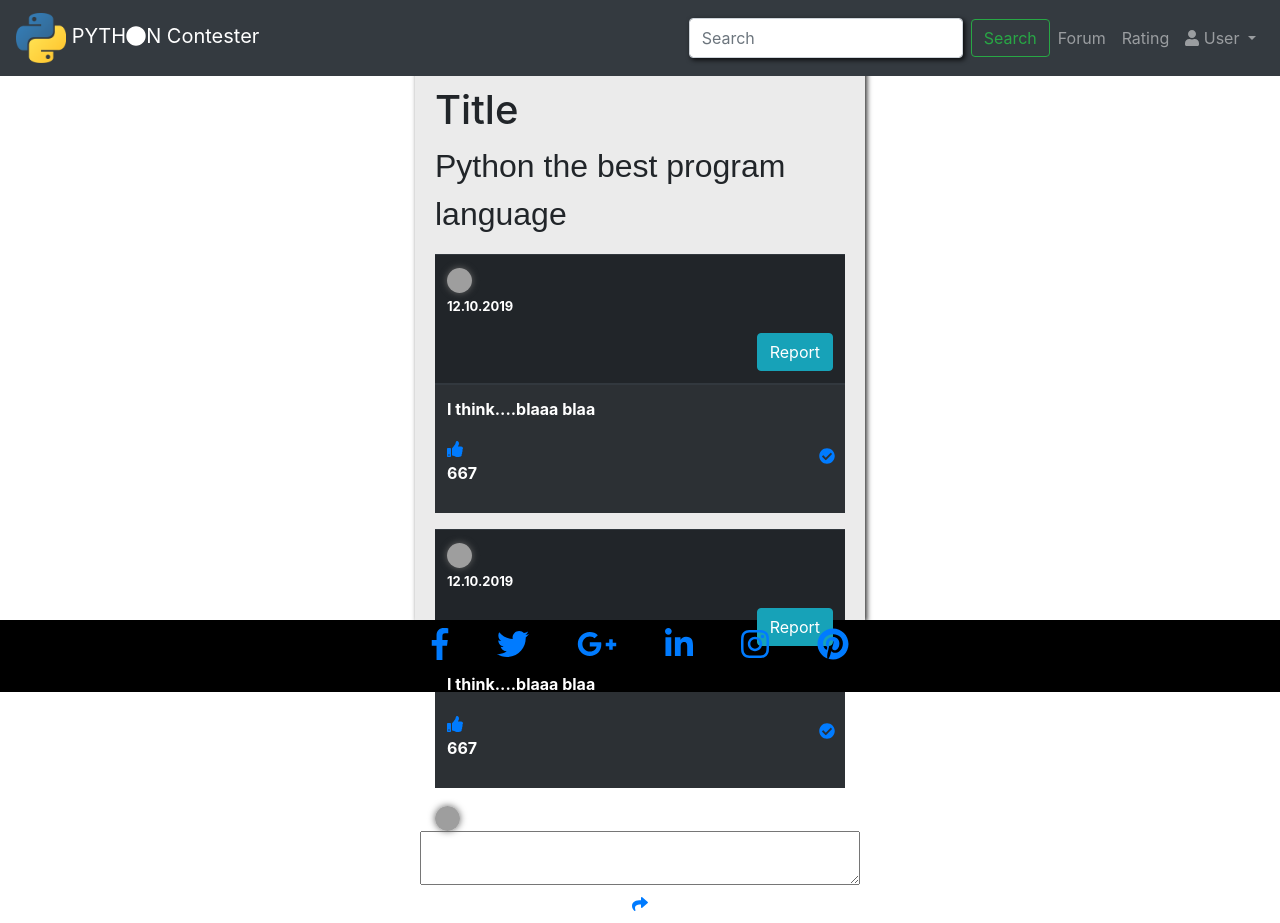
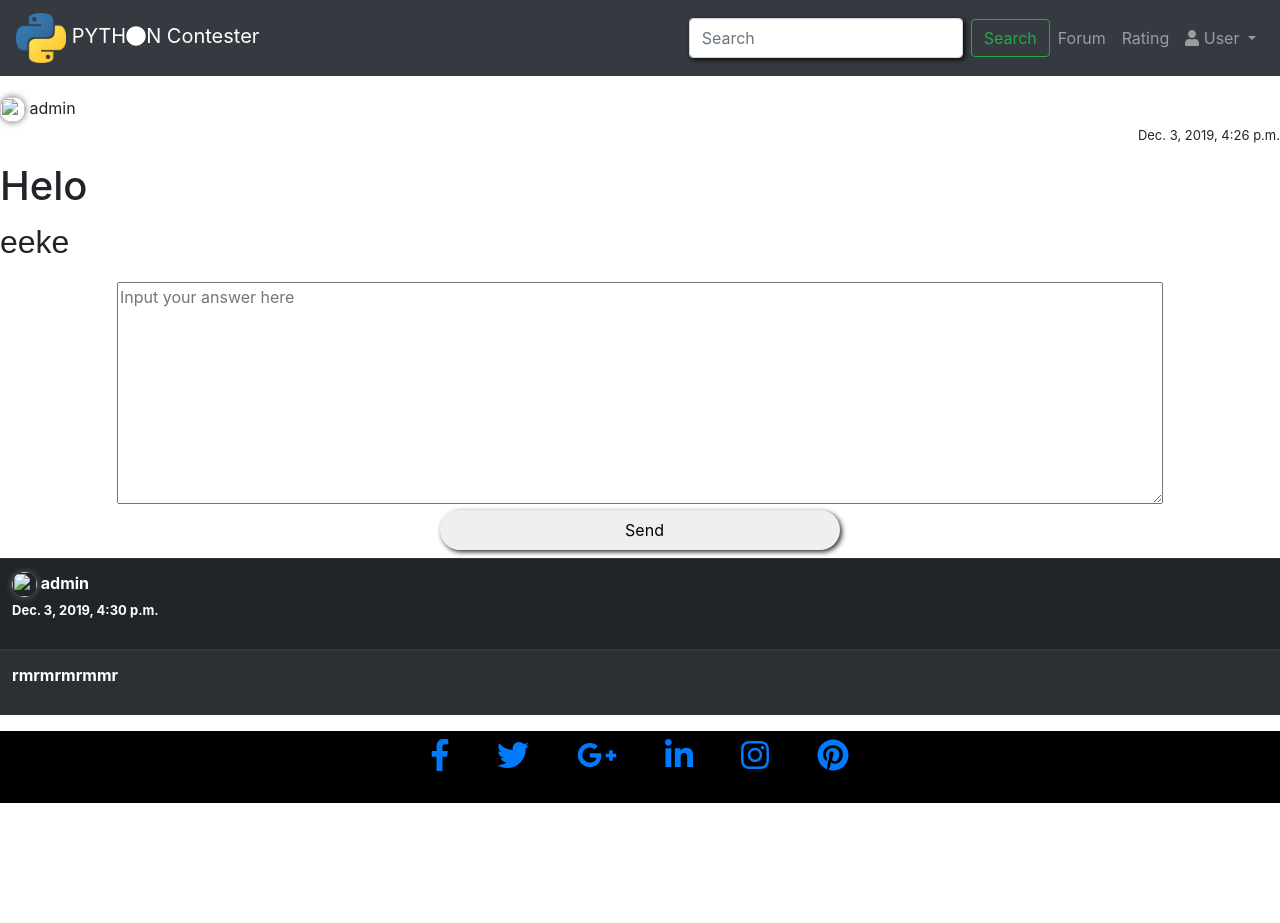
Before and after one commit to AggressiveGhost/python_contester, a Django app: a page that uses myFirstApp/templates/myFirstApp/question.html in a window 1280 px wide. After the commit the page ends 803 px from the top, so only its background shows below. Run offline with Django 3.2, Linux system fonts and the light colour scheme; data comes from the database, SQL or seed files in the repository; both versions use the stored data as it was after the commit; lists and menus that the app fills with data are empty; some libraries are stand-ins or nearby versions; grey boxes are pictures that could not be loaded.

Commit message:
bitti emae

```diff
--- a/myFirstApp/models.py
+++ b/myFirstApp/models.py
@@ -97,7 +97,7 @@ class Answer(models.Model):
     text        = models.TextField(default="")
     date        = models.DateTimeField(default=datetime.now, blank=True)
     author      = models.ForeignKey(settings.AUTH_USER_MODEL, on_delete=models.CASCADE)
-    isHelped    = models.BooleanField(False) # <--- Can change only author of Question
+    isHelped    = models.BooleanField(default = False) # <--- Can change only author of Question
     likes       = models.IntegerField(default=0)
     def __str__(self):
         return self.author.username
--- a/myFirstApp/static/main.css
+++ b/myFirstApp/static/main.css
@@ -95,3 +95,18 @@
 #f i:hover{
   color:#ff7878;
 }
+
+#fr{
+                background: #ebebeb;
+          }
+          #fr a:hover{
+            color: red;
+          }
+
+         .round {
+            border-radius: 100px;
+            box-shadow: 0 0 7px #666;
+         }
+         #gr button:hover{
+            color:green;
+         }
--- a/myFirstApp/templates/myFirstApp/question.html
+++ b/myFirstApp/templates/myFirstApp/question.html
@@ -2,114 +2,57 @@
 
 
 {% block body_block %}
-
-<style>
-        #fr{
-                background: #ebebeb;
-          }
-          #fr a:hover{
-            color: red;
-          }
-
-         .round {
-            border-radius: 100px;
-            box-shadow: 0 0 7px #666;
-         }
-         #gr button:hover{
-            color:green;
-         }
-     </style>
-
-    <div class="container" id="fr">
-        <img src="img/logo.svg" width="25" height="25" alt="" class="round">   {{i.user.username}}
+    <br><br><br><br>
+        <img src="{{dic.question.user.avatar.url}}" width="25" height="25" alt="" class="round">   {{dic.question.user.username}}
         <div class= "col">
             <div class="row justify-content-end">
-                <p><font size = "2">12.10.2019</font></p>
+                <p><font size = "2">{{dic.question.date}}</font></p>
             </div>
         </div>
-        <h1>Title</h1>
-        <p><font size="6"  face="Arial">Python the best program language</font></p>
+        <h1>{{dic.question.title}}</h1>
+        <p><font size="6"  face="Arial">{{dic.question.text}}</font></p>
 
+
+        <div class="container">
+    <div class ="row justify-content-md-center">
+        <form class="" action="{% url 'addAnswer' dic.question.id %}" method="post">
+            {% csrf_token %}
+            <textarea name="text" rows="9" cols="100" placeholder="Input your answer here " onkeydown="if(event.keyCode===9){var v=this.value,s=this.selectionStart,e=this.selectionEnd;this.value=v.substring(0, s)+'\t'+v.substring(e);this.selectionStart=this.selectionEnd=s+1;return false;}"></textarea>
+            <input type="hidden" name="username" value="{{user.username}}">
+            <br>
+            <div class ="row justify-content-md-center">
+            <br><br><input type="submit" name="" value="Send">
+            </div>
+        </form>
+    </div>
+</div>
+
+
+        {% for i in dic.answers %}
         <table class="table table-striped table-dark">
             <thead>
             <tr>
                 <th scope="col">
                     <div class="row">
                         <div class= "col">
-                        <img src="img/logo.svg" width="25" height="25" alt="" class="round">  {{i.user.username}}
-                        <p><font size = "2">12.10.2019 </font> </p>
+                        <img src="{{i.author.avatar.url}}" width="25" height="25" alt="" class="round">  {{i.author.username}}
+                        <p><font size = "2">{{i.date}} </font> </p>
                         </div>
-                    </div>
-                    <div class="d-flex flex-row-reverse bd-highlight">
-                        <button style width="50" height="50" type="button" class="btn btn-info">Report</button>
                     </div>
                 </th>
             </tr>
             </thead>
+
             <tbody>
             <tr>
                 <th scope="row">
-                    <p> I think....blaaa blaa</p>
-                    <div class="row">
-                        <div class="col">
-                            <a href="#"><i class="fas fa-thumbs-up" ></i></a><p>667</p>
-                        </div>
-                        <div class="col">
-                            <div class="row justify-content-end" id="gr">
-                                <button type="button" class="btn btn-link"><i class="fas fa-check-circle"></i></button>
-                            </div>
-                        </div>
-                    </div>
+                    <p>{{i.text}}</p>
                 </th>
             </tr>
             </tbody>
         </table>
-        <table class="table table-striped table-dark">
-            <thead>
-            <tr>
-                <th scope="col">
-                    <div class="row">
-                        <div class= "col">
-                        <img src="img/logo.svg" width="25" height="25" alt="" class="round">  {{i.user.username}}
-                        <p><font size = "2">12.10.2019 </font> </p>
-                        </div>
-                    </div>
-                    <div class="d-flex flex-row-reverse bd-highlight">
-                        <button style width="50" height="50" type="button" class="btn btn-info">Report</button>
-                    </div>
-                </th>
-            </tr>
-            </thead>
-            <tbody>
-            <tr>
-                <th scope="row">
-                    <p> I think....blaaa blaa</p>
-                    <div class="row">
-                        <div class="col">
-                            <a href="#"><i class="fas fa-thumbs-up" ></i></a><p>667</p>
-                        </div>
-                        <div class="col">
-                            <div class="row justify-content-end" id="gr">
-                                <button type="button" class="btn btn-link"><i class="fas fa-check-circle"></i></button>
-                            </div>
-                        </div>
-                    </div>
-                </th>
-            </tr>
-            </tbody>
-        </table>
-        <div class= "row">
-            <div class="col">
-                <img src="img/logo.svg" width="25" height="25" alt="" class="round">   {{i.user.username}}
-            </div>
-        </div>
-        <div class= "row justify-content-center">
-            <textarea name="code_text" rows="2" cols="150px" placeholder="Input your code here " onkeydown="if(event.keyCode===9){var v=this.value,s=this.selectionStart,e=this.selectionEnd;this.value=v.substring(0, s)+'\t'+v.substring(e);this.selectionStart=this.selectionEnd=s+1;return false;}">
-            </textarea>
-            <button  class="btn btn-link" type="button" name="button"> <i class="fas fa-share"></i></button>
-        </div>
-        </tr>
-    </div>
+        {% endfor %}
+
 
 
 {% endblock  %}
--- a/myFirstApp/templates/myFirstApp/userPage.html
+++ b/myFirstApp/templates/myFirstApp/userPage.html
@@ -18,7 +18,7 @@
           </div>
           <ul class="list-group list-group-flush">
             <li class="list-group-item"><font size="4" color="black" face="Arial">{{ user }}</font>  </li>
-            <li class="list-group-item"><font size="4" color="black" face="Arial"> 26371@iitu.com </font>  </li>
+            <li class="list-group-item"><font size="4" color="black" face="Arial"> info@iitu.com </font>  </li>
           </ul>
 
         </div>
@@ -41,7 +41,7 @@
 <div class = container>
   <h4>  My progress </h4>
   <div class="progress">
-    <div class="progress-bar" role="progressbar" style="width: 50%;" aria-valuenow="25" aria-valuemin="0" aria-valuemax="100">50%</div>
+    <div class="progress-bar" role="progressbar" style="{{dic.level}}" aria-valuenow="25" aria-valuemin="0" aria-valuemax="100">{{dic.number}}%</div>
   </div>
   <br><br>
 </div>
--- a/myFirstApp/urls.py
+++ b/myFirstApp/urls.py
@@ -15,7 +15,7 @@ urlpatterns = [
     path('ask', views.ask, name = 'ask'),
     path('addQuestion', views.addQuestion, name = 'addQuestion'),
     path('question <int:id>', views.question, name = 'question'),
-
+    path('addAnswer <int:id>', views.addAnswer, name = 'addAnswer'),
     path('rating', views.rating ,name ='rating' ),
     path('userpage', views.userpage ,name = 'userpage'),
 
@@ -23,4 +23,5 @@ urlpatterns = [
     path('register', views.register,name='register'),
     path('user_login', views.user_login, name='user_login'),
     path('user_logout', LogoutView.as_view(next_page = reverse_lazy('index')), name = 'user_logout'),
+
 ]
--- a/myFirstApp/views.py
+++ b/myFirstApp/views.py
@@ -37,6 +37,41 @@ def index(request):
     return render(request, 'myFirstApp/popTask.html', context={'dic':dic})
 
 
+def userpage(request):
+    print(request.user)
+    user          = request.user
+    # ---> set of codes
+    codes         = Code.objects.filter(user = user, isSolved = True).order_by('-date')
+    # ---> set of answers
+    answers       = Answer.objects.filter(author = user).order_by('-likes')
+    # ---> set of questions
+    questions     = Question.objects.filter(user = user).order_by('-clicks')
+
+    codeCount     = codes.filter(isSolved = True).count()
+    taskCount     = Task.objects.all().count()
+    level = "width: {}%;".format(int((codeCount/taskCount)*100))
+    print(level)
+    number = int((codeCount/taskCount)*100)
+    # answerCount = answers.filter(isHelped = False).count()
+    answerCount   = answers.count()
+    # questionCount = questions.filter(clicks__gt = 3).count()
+    questionCount = questions.count()
+
+    dic = {
+        'codeCount':codeCount,
+        'answerCount':answerCount,
+        'questionCount':questionCount,
+
+        'codes':codes,
+        'answers':answers,
+        'questions':questions,
+        'level':level,
+        'number':number,
+    }
+
+    return render(request, 'myFirstApp/userPage.html', {'dic':dic})
+
+
 def forum(requrest):
     dic = dict()
     questions  = Question.objects.order_by('-date')
@@ -47,7 +82,6 @@ def forum(requrest):
 
 def ask(request):
     return render(request, 'myFirstApp/ask.html')
-
 
 
 def addQuestion(request):
@@ -62,30 +96,30 @@ def addQuestion(request):
     except:
         return HttpResponse('W*f whats going on!s')
 
-
-
-def currentTask(request, task_id):
-    dic                 = dict()
-    currentTask         = Task.objects.get(id = task_id)
-    dic['currentTask']  = currentTask
-
-    # ---> Increase number of clics
-    currentTask.clicks  += 1
-    # ---> Codes of current User
-    if request.user.id  != None:
-        code = Code.objects.filter(user = request.user, task = currentTask).order_by('-date')
-        dic['code'] = code
-
-    return render(request, 'myFirstApp/everyTask.html', {'dic':dic})
-
 def question(request, id):
     question = Question.objects.get(id = id)
-    answers = Answer.objects.filter(question = question)
+    question.clicks += 1
+    question.save()
+    print(question.clicks)
+    answers = Answer.objects.filter(question = question).order_by('-date')
     dic = {
         'question':question,
         'answers':answers
     }
-    return render(request, 'myFirstApp/question.html')
+    return render(request, 'myFirstApp/question.html', {'dic':dic})
+
+
+def addAnswer(request, id):
+    try:
+        question        = Question.objects.get(id = id)
+        text            = request.POST.get("text")
+        user            = User.objects.get(username = request.POST.get('username'))
+        answer          = Answer(question = question, text = text, author = user)
+        answer.save()
+        return HttpResponseRedirect(reverse_lazy('forum'))
+    except Exception as e:
+        print(e)
+        return HttpResponse("what's going on!")
 
 
 
@@ -102,6 +136,52 @@ def moreProblems(request):
     page        = request.GET.get('page')
     allTask     = paginator.get_page(page)
     return render(request, 'myFirstApp/allTask.html', {'title':title,'task':allTask})
+
+
+
+def currentTask(request, task_id):
+    dic                 = dict()
+    currentTask         = Task.objects.get(id = task_id)
+    dic['currentTask']  = currentTask
+
+    # ---> Increase number of clics
+    currentTask.clicks  += 1
+    currentTask.save()
+    # ---> Codes of current User
+    if request.user.id  != None:
+        code = Code.objects.filter(user = request.user, task = currentTask).order_by('-date')
+        dic['code'] = code
+
+    return render(request, 'myFirstApp/everyTask.html', {'dic':dic})
+
+
+
+
+def addCode(request,task_id):
+    try:
+        code = request.POST.get("code_text")
+        task  = Task.objects.get(pk=task_id)
+        tests = Test.objects.filter(task = task)
+        for i in tests:
+            # ---> Initialization script
+            i.scriptInit(code)
+            # ---> Initialization input & output
+            i.fileInit()
+            # ---> run script
+            i.run()
+            # ---> check result
+            result = i.checkOut()
+            if result is False:
+                break
+
+        score = int(0)
+        if result != False and Code.objects.filter(user = request.user, isSolved = True).count() == 0:
+            score = randint(60, 100)
+        code = Code(user = User.objects.get(username= request.POST.get('username')), task_code = code, task = task, score = score, isSolved = result)
+        code.save()
+        return currentTask(request, task_id)
+    except:
+        return HttpResponse('unSuccess')
 
 
 def rating(request):
@@ -125,53 +205,17 @@ def rating(request):
     diсScore = sorted(diсScore.items(),key = lambda x : x[0])
     return render(request, 'myFirstApp/rayting.html', {'dicScore':diсScore})
 
+
+
 def signIn(request):
     return render(request, 'myFirstApp/signIn.html')
 
 def signUp(request):
     return render(request, 'myFirstApp/signUp.html')
 
-def userpage(request):
-    print(request.user)
-    user          = request.user
-    # ---> set of codes
-    codes         = Code.objects.filter(user = user, isSolved = True).order_by('-date')
-    # ---> set of answers
-    answers       = Answer.objects.filter(author = user).order_by('-likes')
-    # ---> set of questions
-    questions     = Question.objects.filter(user = user).order_by('-clicks')
-
-    codeCount     = codes.filter(isSolved = False).count()
-    # answerCount = answers.filter(isHelped = False).count()
-    answerCount   = answers.count()
-    # questionCount = questions.filter(clicks__gt = 3).count()
-    questionCount = questions.count()
-
-    dic = {
-        'codeCount':codeCount,
-        'answerCount':answerCount,
-        'questionCount':questionCount,
-
-        'codes':codes,
-        'answers':answers,
-        'questions':questions
-    }
-
-    return render(request, 'myFirstApp/userPage.html', {'dic':dic})
-
-
-
-
-
-
-# @login_required
 def user_logout(request):
     logout(request)
     return HttpResponseRedirect(reverse('index'))
-
-
-
-
 
 def register(request):
     registered = False
@@ -203,7 +247,6 @@ def register(request):
                            'registered':registered})
 
 
-
 def user_login(request):
     if request.method == 'POST':
         username      = request.POST.get('username')
@@ -221,46 +264,3 @@ def user_login(request):
             return HttpResponse("Invalid login details given")
     else:
         return render(request, 'myFirstApp/login.html', {})
-
-
-
-
-
-
-
-def addCode(request,task_id):
-
-    try:
-        code = request.POST.get("code_text")
-        task  = Task.objects.get(pk=task_id)
-        link = "myFirstApp/static/venv/CodeRunner/testfiles/test_python.py"
-        linkS = "myFirstApp/static/venv/CodeRunner/"
-        # with open(link, "w") as Q:
-        #     Q.writelines(code)
-        # os.system("cd {} && python3 tests.py".format(linkS))
-
-
-        # tests = Test.objects.get(task = Task.object.get(id = task_id))
-        # print(tests)
-        print(code)
-        tests = Test.objects.filter(task = task)
-        for i in tests:
-            # ---> Initialization script
-            i.scriptInit(code)
-            # ---> Initialization input & output
-            i.fileInit()
-            # ---> run script
-            i.run()
-            # ---> check result
-            result = i.checkOut()
-            if result is False:
-                break
-
-        score = int(0)
-        if result != False and Code.objects.filter(user = request.user, isSolved = True).count() == 0:
-            score = randint(60, 100)
-        code = Code(user = User.objects.get(username= request.POST.get('username')), task_code = code, task = task, score = score, isSolved = result)
-        code.save()
-        return currentTask(request, task_id) #баг
-    except:
-        return HttpResponse('unSuccess')
```
Also changed, not shown: db.sqlite3, myFirstApp/migrations/0002_auto_20191203_1630.py (added), 3 other files.
